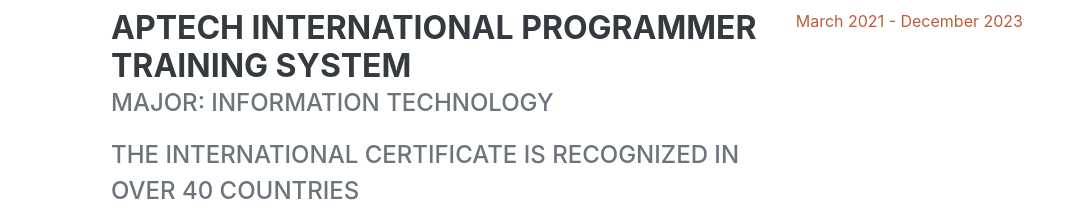
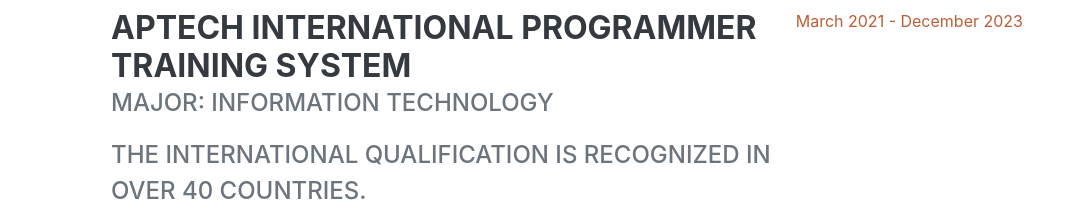
Before and after one commit to TuQuy/hello-everyone, a website: page index.html in a window 1280 px wide. Shown: the part 4500-4718 px from the top of the page, without its empty margins (209-1280 px from the left). Drawn offline with nearby package versions, Linux system fonts and the light colour scheme; a web font is replaced by a local one.

Commit message:
Update index.html

```diff
--- a/index.html
+++ b/index.html
@@ -895,7 +895,7 @@
               </h3>
               <div class="subheading mb-3">Major: Information Technology</div>
               <div class="subheading mb-3">
-                The international certificate is recognized in over 40 countries
+                The international qualification is recognized in over 40 countries.
               </div>
               <div class="d-flex flex-md-row">
                 <i class="fa-custom-list fa fa-bookmark text-warning"> </i>
```
